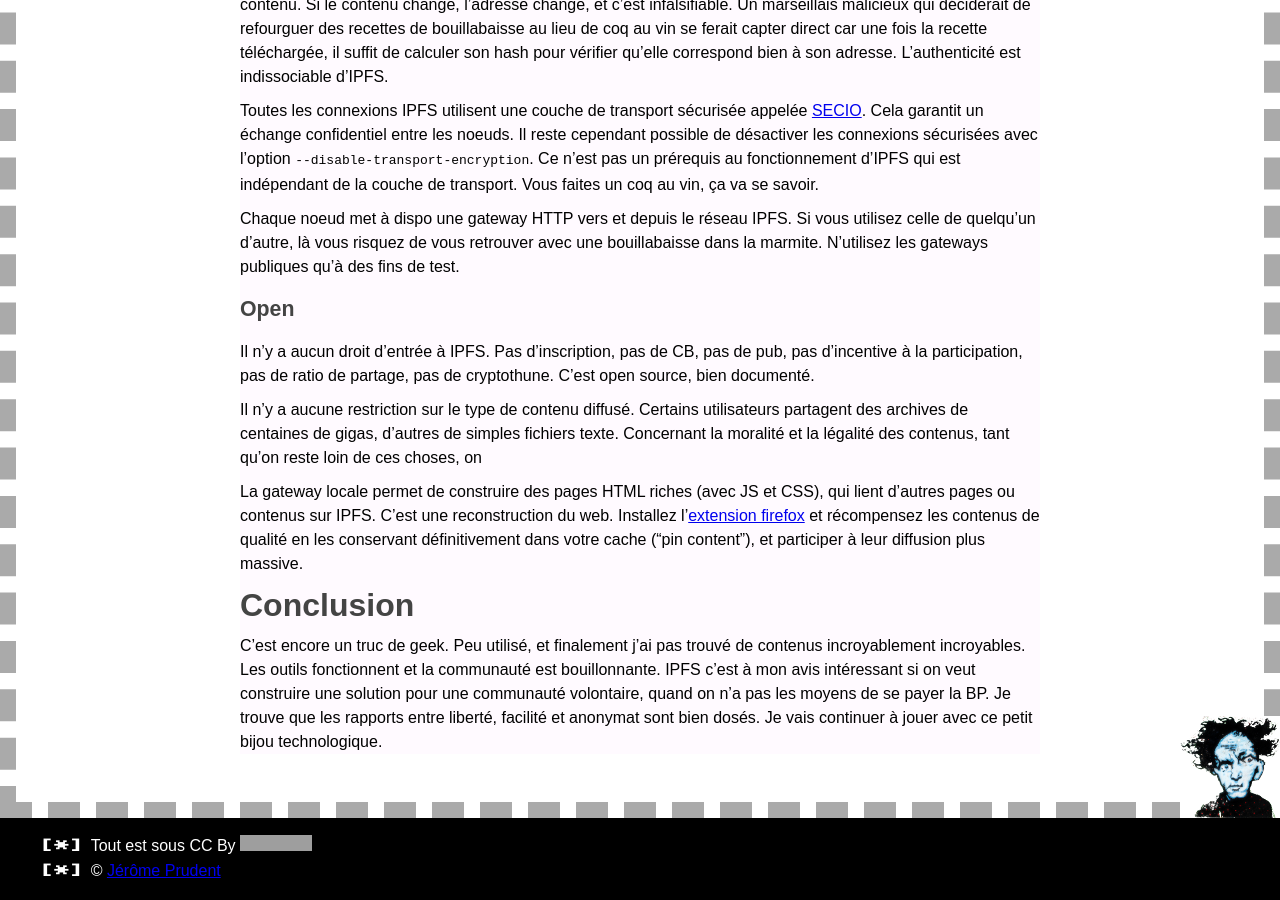
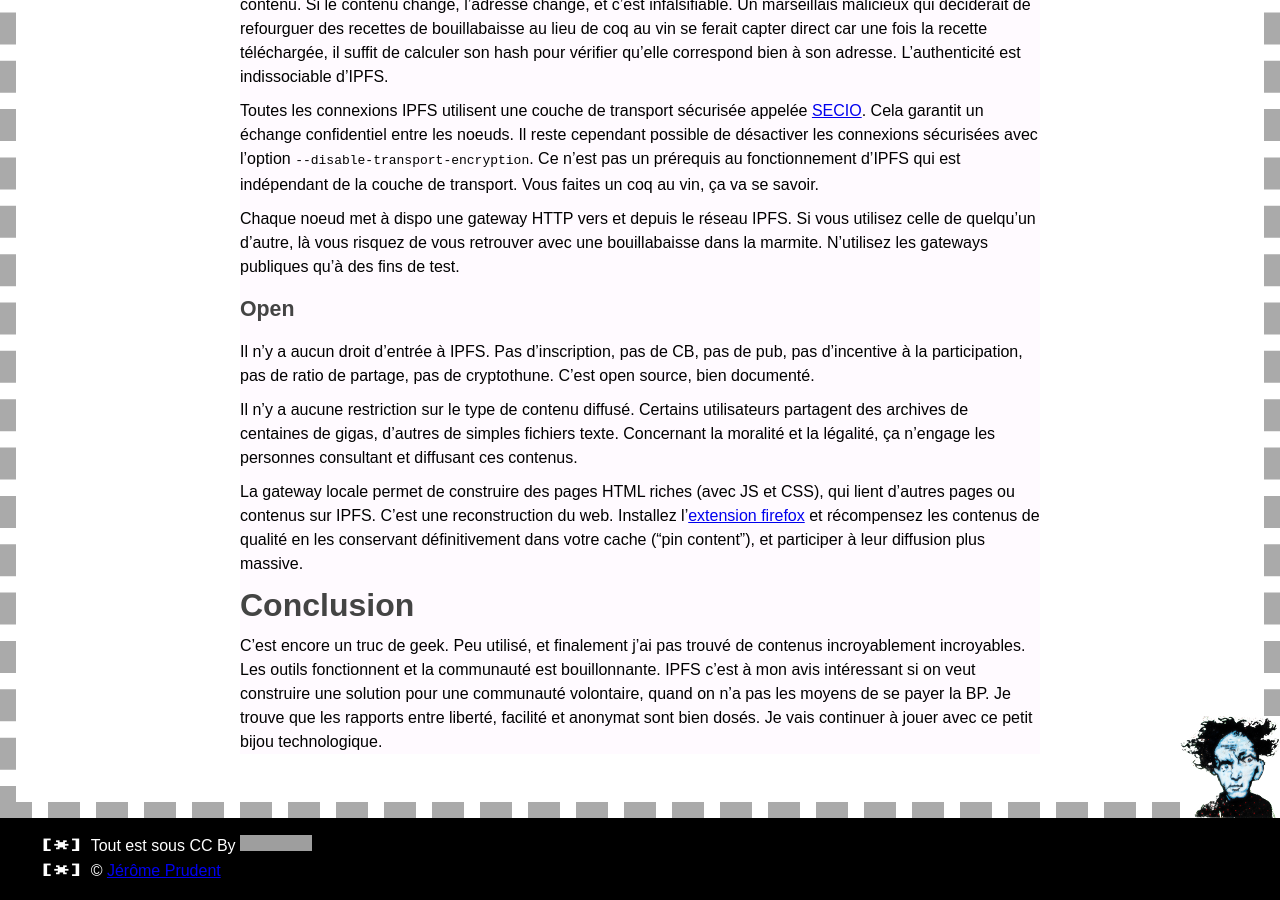
Before and after one commit to jprudent/jprudent.github.com, a Jekyll site: the page built from _posts/2020-03-16-Interplanetary-Filesystem.markdown, in a window 1280 px wide and 900 px high, scrolled down 2018 px. Built offline with Jekyll 4.4.1, drawn with Linux system fonts in a browser that asks for light colours; grey boxes are pictures that could not be loaded.

Commit message:
coquille d'oeuf

```diff
--- a/_posts/2020-03-16-Interplanetary-Filesystem.markdown
+++ b/_posts/2020-03-16-Interplanetary-Filesystem.markdown
@@ -161,8 +161,8 @@ C'est open source, bien documenté.
 Il n'y a aucune restriction sur le type de contenu diffusé.
 Certains utilisateurs partagent des archives de centaines de
 gigas, d'autres de simples fichiers texte. Concernant la
-moralité et la légalité des contenus, tant qu'on reste
-loin de ces choses, on
+moralité et la légalité, ça n'engage les personnes consultant
+et diffusant ces contenus.
 
 La gateway locale permet de construire des pages HTML
 riches (avec JS et CSS), qui lient d'autres pages ou contenus sur IPFS. C'est une
```
